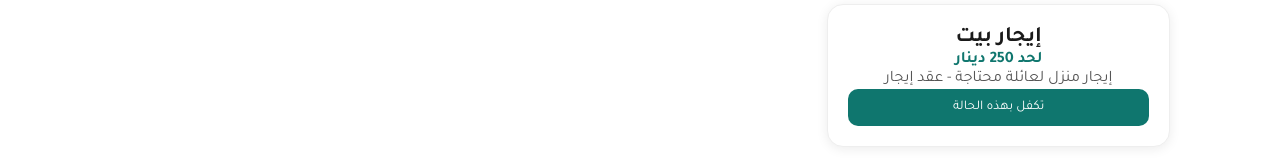
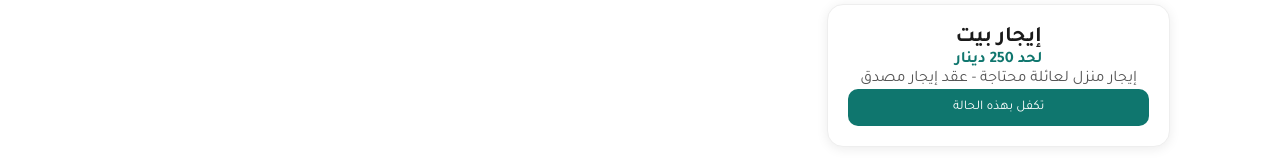
Before and after one commit to Idaf3li/idfa3li, a Next.js app: page / in a window 1280 px wide. Shown: the part 1004-1164 px from the top of the page. Built offline with nearby package versions, Linux system fonts and the light colour scheme.

Commit message:
Update page.tsx

```diff
--- a/app/page.tsx
+++ b/app/page.tsx
@@ -8,7 +8,7 @@ const cases = [
   { title: "علاج", limit: "لحد 300 دينار", desc: "تكاليف علاج وعمليات - تقرير طبي" },
   { title: "متعثر", limit: "لحد 300 دينار", desc: "مساعدة لمتعثر مالي - إثبات تعثر" },
   { title: "قسط طالب", limit: "لحد 500 دينار", desc: "قسط جامعة / مدرسة - وصل القسط" },
-  { title: "إيجار بيت", limit: "لحد 250 دينار", desc: "إيجار منزل لعائلة محتاجة - عقد إيجار" },
+  { title: "إيجار بيت", limit: "لحد 250 دينار", desc: "إيجار منزل لعائلة محتاجة - عقد إيجار مصدق" },
 ];
 
 export default function Home() {
```
